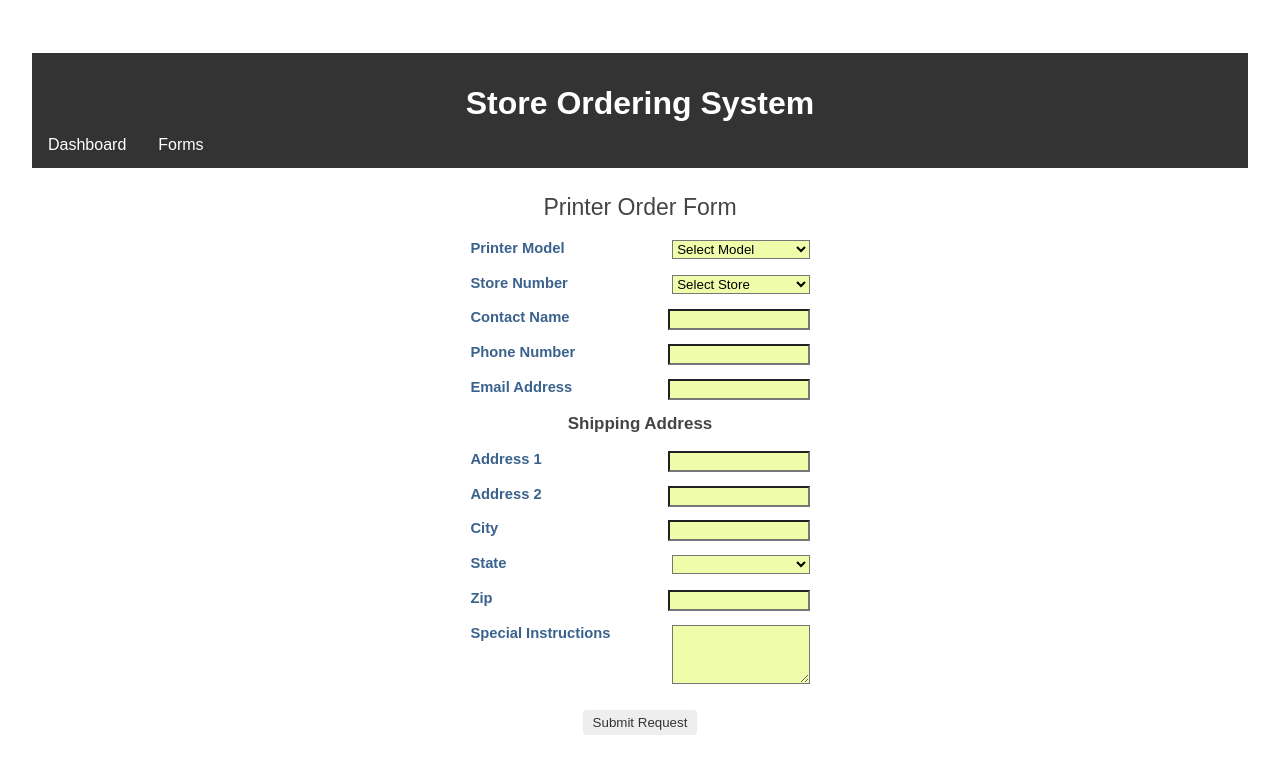
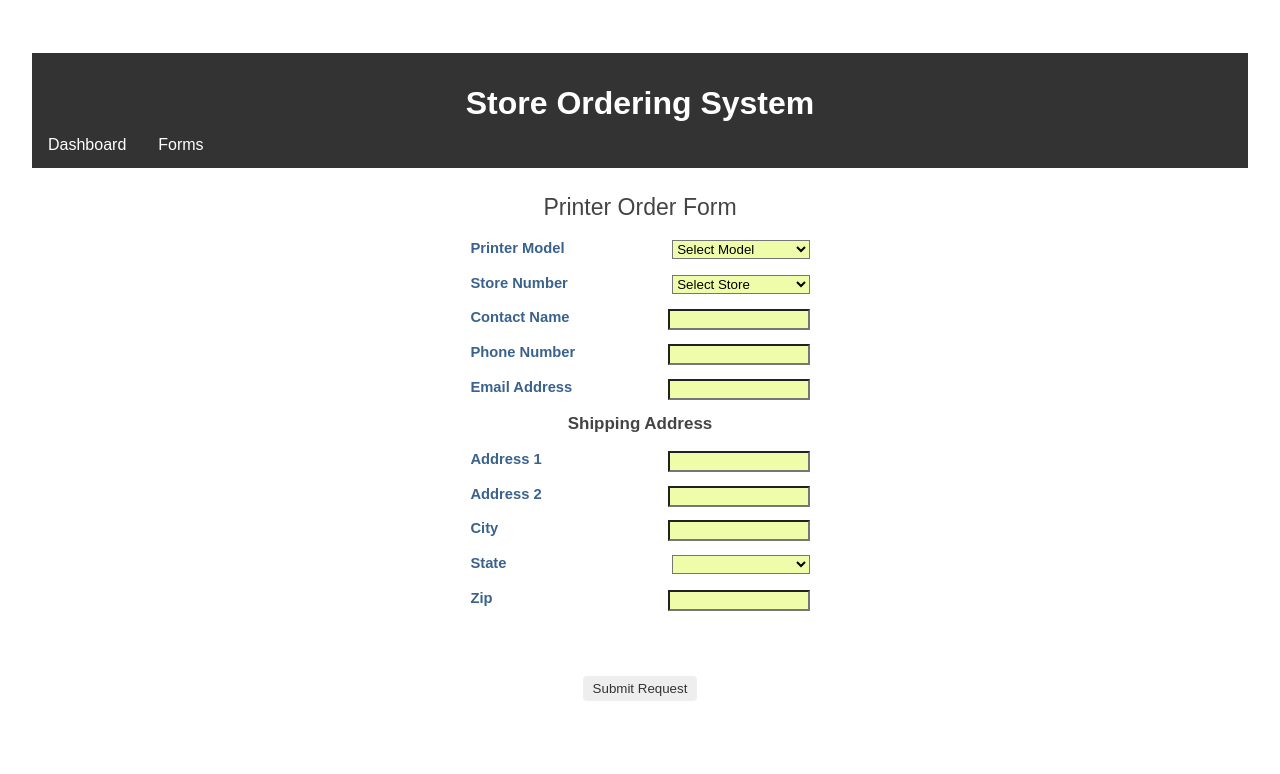
Before and after one commit to oberlyr/webappfinal, an Angular app: page /printer-request in a window 1280 px wide. Shown: the top 774 px of the page. Built offline with nearby package versions, Linux system fonts and the light colour scheme.

Commit message:
1 file modified

```diff
--- a/src/app/printer-request/printer-request.component.html
+++ b/src/app/printer-request/printer-request.component.html
@@ -133,12 +133,6 @@
       <label>Zip
         <input #zip/>
       </label>
-      <div>
-        <h4></h4>
-      </div>
-      <label> Special Instructions
-      <textarea></textarea>
-      </label>
 		  <div>
 			  <h4></h4>
 		  </div>&nbsp;
```
